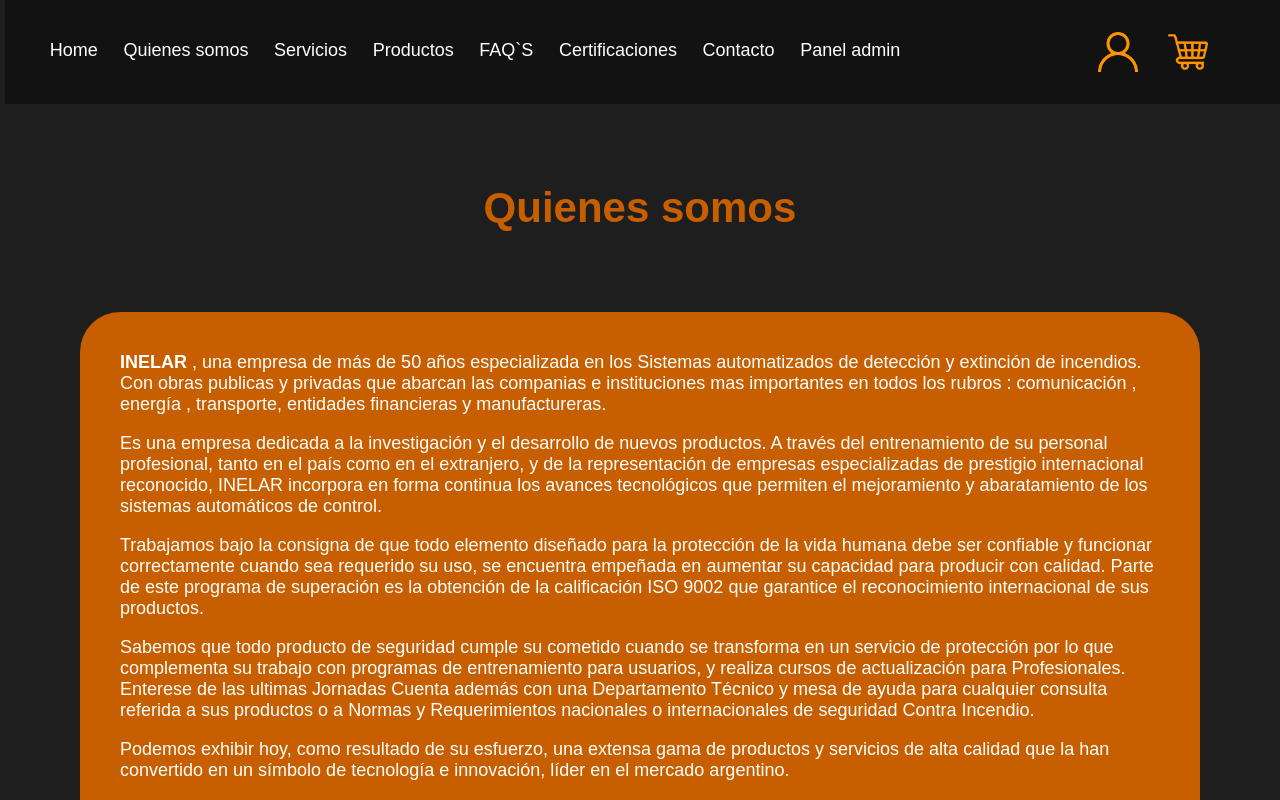
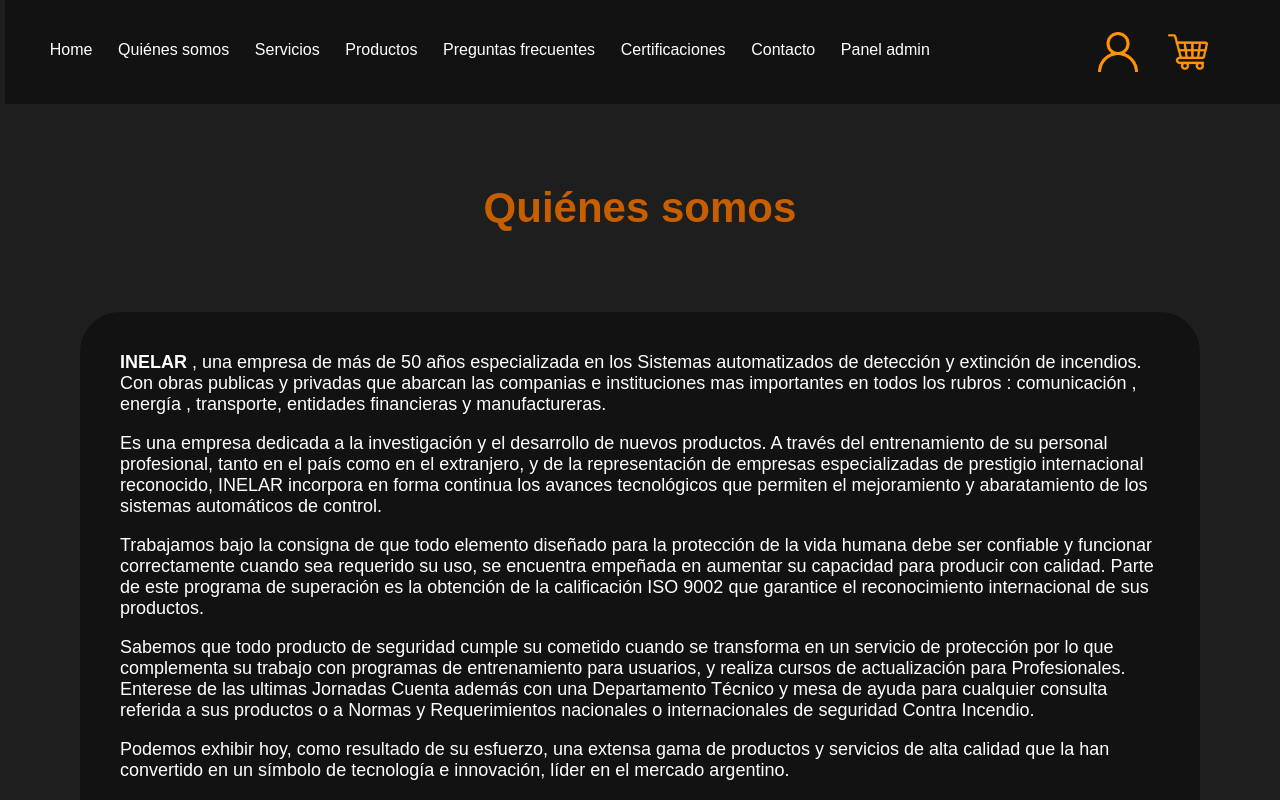
Before and after one commit to juancruzleone/proyectofinal, a Next.js app in the folder front/: page /quienes-somos in a window 1280 px wide. Shown: the top 800 px of the page. Built offline with nearby package versions, Linux system fonts and the light colour scheme.

Commit message:
Se arreglaron faltas de ortografía

```diff
--- a/front/src/components/layout/index.jsx
+++ b/front/src/components/layout/index.jsx
@@ -11,7 +11,7 @@
           Home
         </Link>
         <Link href="/quienes-somos" className={styles.seccionesNav}>
-          Quienes somos
+          Quiénes somos
         </Link>
         <Link href="/servicios" className={styles.seccionesNav}>
           Servicios
@@ -20,7 +20,7 @@
           Productos
         </Link>
         <Link href="/preguntas-frecuentes" className={styles.seccionesNav}>
-          FAQ`S
+          Preguntas frecuentes
         </Link>
         <Link href="/certificaciones" className={styles.seccionesNav}>
           Certificaciones
--- a/front/src/pages/certificaciones.jsx
+++ b/front/src/pages/certificaciones.jsx
@@ -9,7 +9,7 @@
     <Layout>
       <h1 className={styles.tituloPaginas}>Certificaciones</h1>
       <p className={styles.subtituloCertificaciones}>
-        Licencias Nacionales e internacionales
+        Licencias nacionales e internacionales
       </p>
       <div className={styles.posicionContenedorCertificaciones}>
         <div className={styles.contenedorCertificaciones}>
--- a/front/src/pages/contacto.jsx
+++ b/front/src/pages/contacto.jsx
@@ -64,7 +64,7 @@
 
   return (
     <Layout className={styles.app}>
-      <h1 className={styles.tituloPaginas}>Contactános</h1>
+      <h1 className={styles.tituloPaginas}>Contacto</h1>
       <div className={styles.posicionContacto}>
         <div className={styles.contenedorMapa}>
           <iframe
--- a/front/src/pages/preguntas-frecuentes.jsx
+++ b/front/src/pages/preguntas-frecuentes.jsx
@@ -82,7 +82,7 @@
             }`}
             key={index}
             style={{
-              marginBottom: preguntaAbierta === index ? "0px" : "0",
+              marginBottom: preguntaAbierta === index ? "20px" : "0",
               height: preguntaAbierta === index ? "auto" : "60px",
             }}
           >
--- a/front/src/pages/quienes-somos.jsx
+++ b/front/src/pages/quienes-somos.jsx
@@ -6,7 +6,7 @@
 const quienesSomos = () => {
   return (
     <Layout>
-      <h1 className={styles.tituloPaginas}>Quienes somos</h1>
+      <h1 className={styles.tituloPaginas}>Quiénes somos</h1>
       <div className={styles.contenedorTextoQuienesSomos}>
         <p>
           <span>INELAR</span> , una empresa de más de 50 años especializada en
--- a/front/src/styles/Home.module.css
+++ b/front/src/styles/Home.module.css
@@ -245,7 +245,7 @@
 
 .seccionesNav {
   font-family: "montserrat", sans-serif;
-  font-size: 18px;
+  font-size: 16px;
   color: white;
   text-decoration: none;
   margin: 0 0.5rem;
@@ -646,7 +646,7 @@
 .contenedorTextoQuienesSomos{
   padding: 20px 200px;
   margin-top: 40px;
-  background-color: #C75F00;
+  background-color: #121212;
   border-radius: 40px;
   margin: 80px;
   padding: 40px;
@@ -659,6 +659,7 @@
   justify-content: center;
   text-align: left;
   font-family: "montserrat", sans-serif;
+  color: white;
 
 }
 
@@ -710,7 +711,6 @@
   padding: 10px;
   margin: 12px;
   border-radius: 6px;
-
 }
 
 
@@ -749,7 +749,7 @@
   width: 600px;
   height: 60px;
   background-color: #C75F00;
-  margin-top: 20px;
+  margin-top: 40px;
   border-radius: 10px;
 }
 
```
